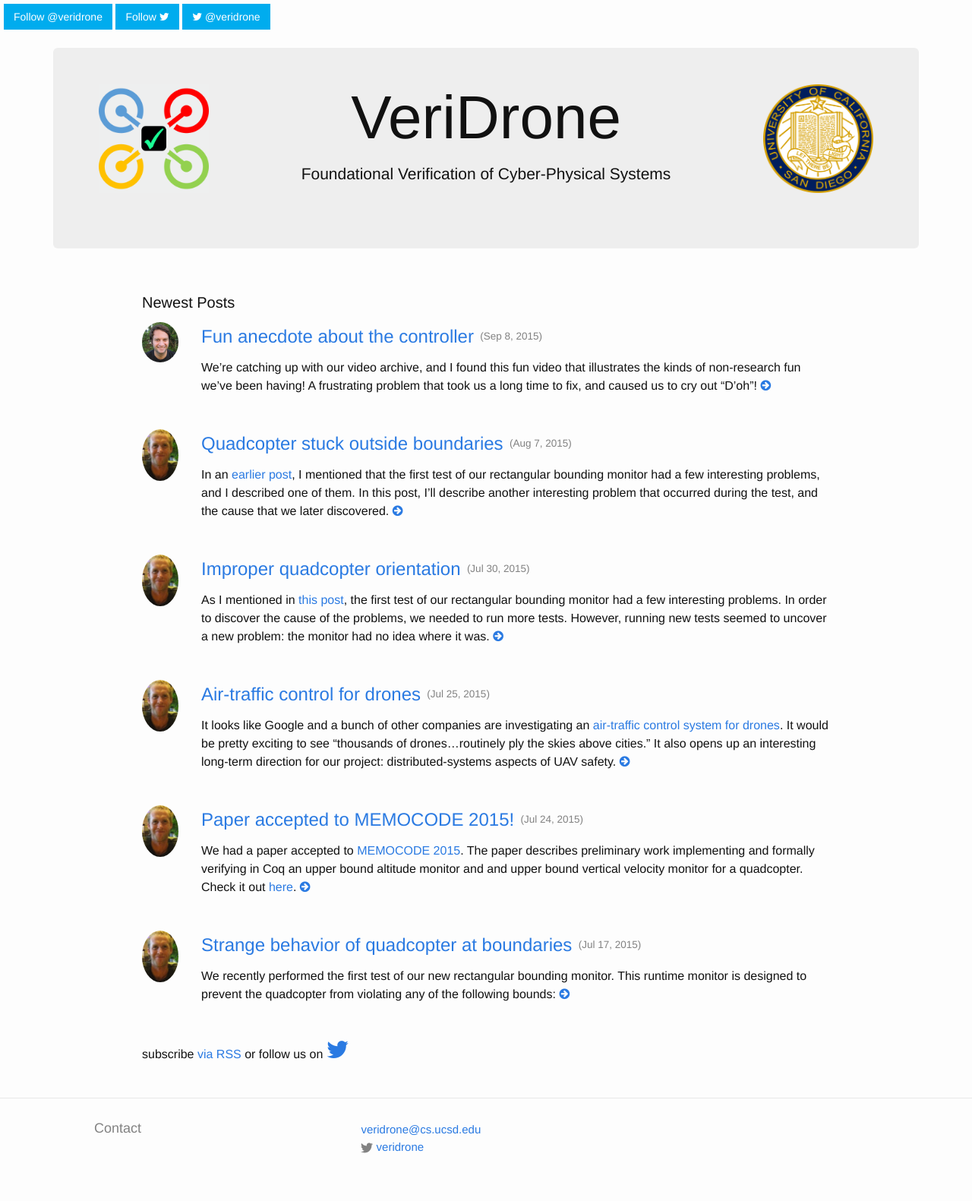
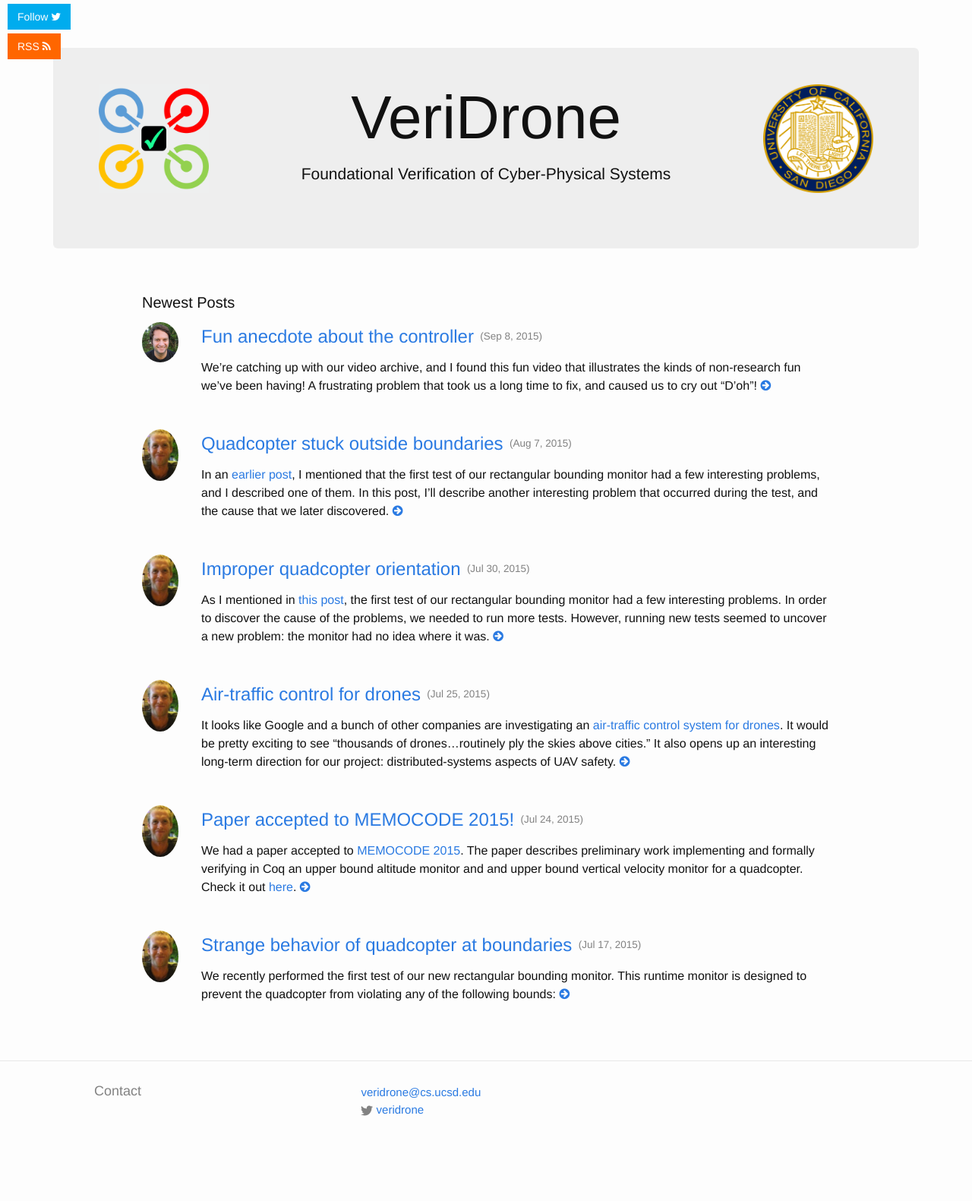
Before and after one commit to UCSD-PL/veridrone, a Jekyll site: the page built from index.html, in a window 1280 px wide. Shown: the whole page at 76% size. Built offline with Jekyll 4.4.1, drawn with Linux system fonts in a browser that asks for light colours; nearby versions of some CDN libraries; after the commit the page ends 1532 px from its top, so only the background shows below that.

Commit message:
More social stuff.

```diff
--- a/_includes/follow.html
+++ b/_includes/follow.html
@@ -1,5 +1,7 @@
 <div class="follow">
-  <a href="https://twitter.com/intent/follow?screen_name={{ site.twitter_username }}" class="btn btn-twitter">Follow @{{ site.twitter_username }}</a>
-  <a href="https://twitter.com/intent/follow?screen_name={{ site.twitter_username }}" class="btn btn-twitter">Follow <i class="fa fa-twitter"></i></a>
-  <a href="https://twitter.com/intent/follow?screen_name={{ site.twitter_username }}" class="btn btn-twitter"><i class="fa fa-twitter"></i> @{{ site.twitter_username }}</a>
+  <ul>
+<!--    <li><a href="https://twitter.com/intent/follow?screen_name={{ site.twitter_username }}" class="btn btn-twitter">Follow @{{ site.twitter_username }}</a></li>-->
+    <li><a href="https://twitter.com/intent/follow?screen_name={{ site.twitter_username }}" class="btn btn-twitter">Follow <i class="fa fa-twitter"></i></a></li>
+<!--    <li><a href="https://twitter.com/intent/follow?screen_name={{ site.twitter_username }}" class="btn btn-twitter"><i class="fa fa-twitter"></i> @{{ site.twitter_username }}</a></li>-->
+    <li><a href="{{ "/feed.xml" | prepend: site.baseurl }}" class="btn btn-rss">RSS <i class="fa fa-rss fa"></i></a></li>
 </div>
--- a/css/main.scss
+++ b/css/main.scss
@@ -123,10 +123,19 @@ body { padding-top: 7vh; }
 
 .follow {
   position: fixed;
-  top: 5px;
-  left: 5px;
+  top: 0px;
+  left: 0px;
   z-index: 99999;
+}
 
+.follow ul li {
+    margin: 5px;
+    margin-left: 5px;
+    list-style: none outside none;
+}
+
+.follow ul {
+    margin-left: 5px;
 }
 
 .btn-twitter {
@@ -165,3 +174,15 @@ body { padding-top: 7vh; }
     background: #ba3225;
     color: #fff
 }
+.btn-rss {
+    background:#F60;
+    border-radius: 0;
+    color: #fff
+}
+.btn-rss:link, .btn-rss:visited {
+    color: #fff
+}
+.btn-rss:active, .btn-rss:hover {
+    background: #0087bd;
+    color: #fff
+}
--- a/index.html
+++ b/index.html
@@ -27,8 +27,5 @@ layout: default
       {% endfor %}
     </ul>
 
-    <p class="rss-subscribe">subscribe <a href="{{ "/feed.xml" | prepend: site.baseurl }}">via RSS</a>
-      {% if site.twitter_username %}or follow us on <a href="http://twitter.com/{{ site.twitter_username }}"><i class="fa fa-twitter fa-2x"></i></a>{% endif %}</p>
-
   </div>
 </div>
```
Also changed, not shown: _layouts/post.html (+6 -1 lines).
